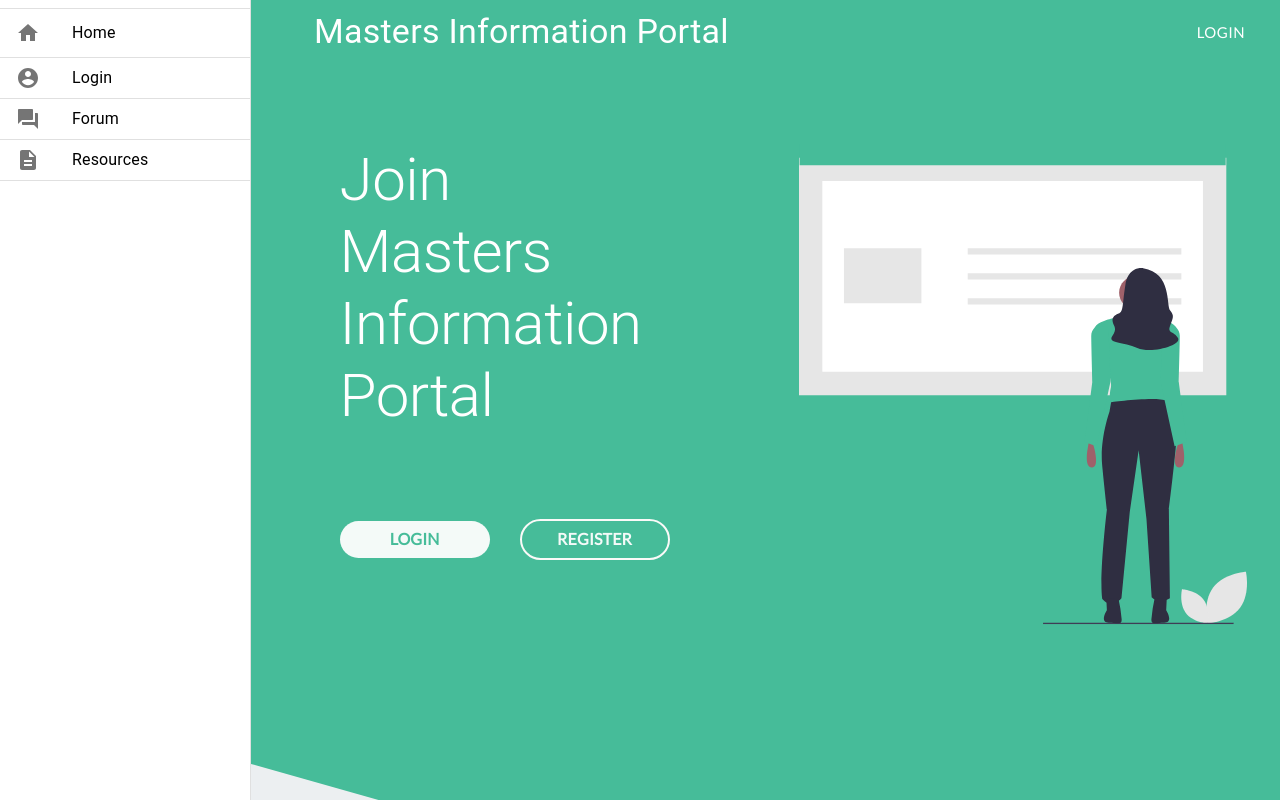
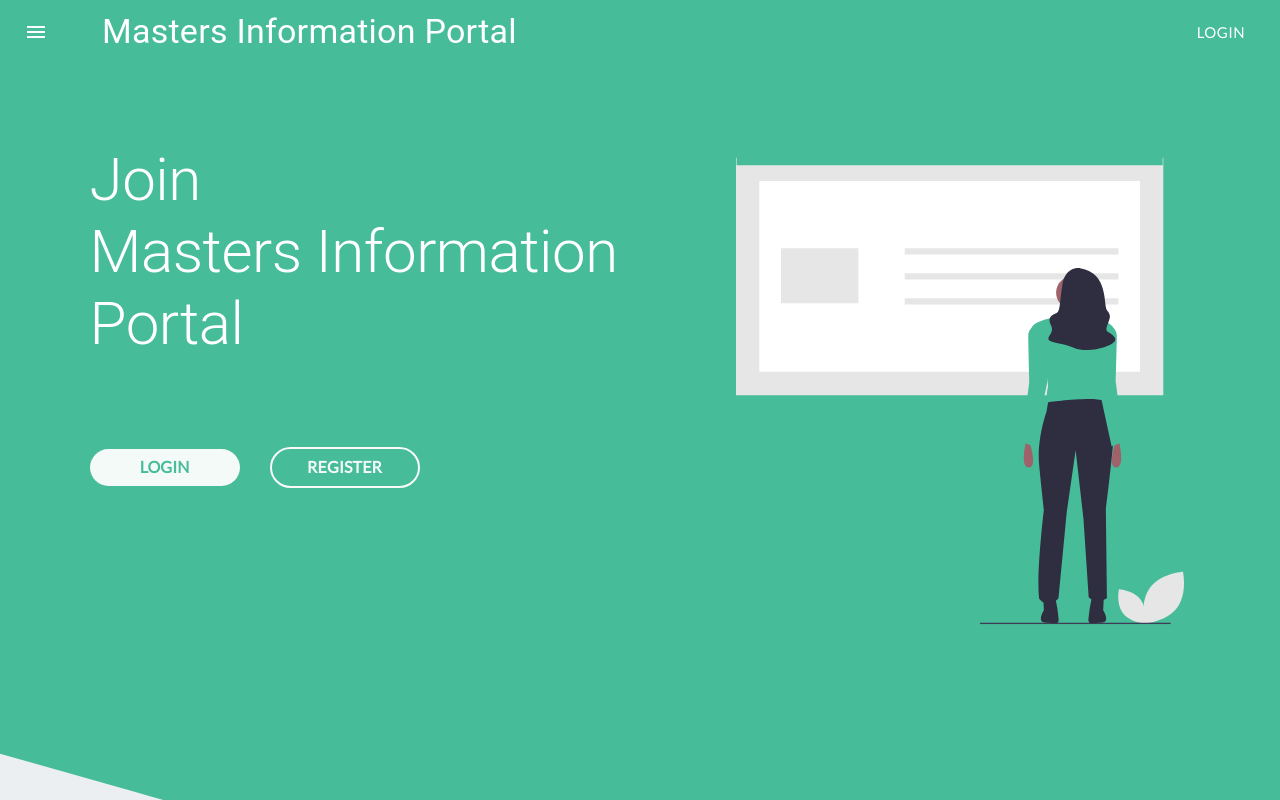
Before and after one commit to djunicode/masters-information-portal, a React (Create React App) app in the folder webapp/: page / in a window 1280 px wide. Shown: the top 800 px of the page. Built offline with nearby package versions, Linux system fonts and the light colour scheme; the HTML template or start-up script is replaced by a standard one.

Commit message:
Improvements and bug fixes(some yet to be fixed)

```diff
--- a/webapp/src/Components/Navbar/navbar.js
+++ b/webapp/src/Components/Navbar/navbar.js
@@ -55,6 +55,10 @@ const useStyles = makeStyles({
     },
     paper: {
         background: '#ffffff'
+    },
+    homepage: {
+        marginLeft: -250,
+        width: '100vw'
     }
 });
 
@@ -74,10 +78,19 @@ function NavBar(props) {
 
         setState({ ...state, [side]: open });
     };
+    const[homepage,setHomepage]=React.useState(false)
     const[url,setUrl]=React.useState(null);
     const[name,setName]=React.useState(null);
+    const[mobile,setMobile]=React.useState(false)
     useEffect(()=>{
-        if(props.loggedIn){
+        if(window.location.pathname==='/'){
+            setHomepage(true)
+            console.log(1)
+        }
+        else{
+            setHomepage(false)
+        }
+        if(props.loggedIn&&(!url||props.imageUpdate)){
             axios.get('api/users/me/', {
                 headers: {
                   Authorization: token
@@ -86,13 +99,17 @@ function NavBar(props) {
               .then(function (response) {
                 setUrl(`/api/users/${response.data._id}/avatar`);
                 setName(response.data.name);
+                props.setImageUpdate(false)
               })
               .catch(function (error) {
                 console.log("Invalid User");
               });
+              if(window.innerWidth<475){
+                setMobile(true)
+              }
         }
         // eslint-disable-next-line react-hooks/exhaustive-deps
-    },[props.loggedIn])
+    },[props.loggedIn,window.innerWidth,props.imageUpdate,window.location.pathname,homepage])
     const sideList = side => (
         <div
             className={classes.list}
@@ -115,11 +132,7 @@ function NavBar(props) {
             <List>
                 <Divider/>
                 <NavLink
-                    style={{
-                        textDecoration: 'none',
-                        color: 'black',
-                        fontFamily: 'Roboto'
-                    }}
+                    className={classes.link}
                     to='/'
                 >
                     <ListItem button>
@@ -224,17 +237,21 @@ function NavBar(props) {
                             <Typography>Add Resources</Typography>
                         </ListItem>
                     </NavLink>
-                    <ListItem button onClick={()=>{Cookies.remove('jwt');Cookies.remove('refreshToken');props.setLoggedIn(0)}}>
+                    <NavLink
+                        className={classes.link}
+                        to='/'
+                    >
+                        <ListItem button onClick={()=>{Cookies.remove('jwt');props.setLoggedIn(0);Cookies.remove('refreshToken')}}>
                             <ListItemIcon>
                                 <AccountCircleIcon />
                             </ListItemIcon>
                             <Typography>Logout</Typography>
                         </ListItem>
+                    </NavLink>
                     <Divider />
                 </React.Fragment>
                 :
-                <React.Fragment>
-                </React.Fragment>
+                null
             }
             </List>
         </div>
@@ -242,9 +259,20 @@ function NavBar(props) {
 
     return (
         <React.Fragment>
-            <div className={classes.root}>
+            <div className={classes.root} style={homepage&&!mobile?{marginLeft:'-250px'}:null}>
                 <AppBar position='static'>
                     <Toolbar>
+                        {homepage?
+                            <IconButton
+                                onClick={toggleDrawer('left', true)}
+                                edge='start'
+                                color='inherit'
+                                className={classes.menuButton}
+                                aria-label="menu"
+                            >
+                                <MenuIcon />
+                            </IconButton>
+                        :
                             <Hidden smUp implementation="css">
                                 <IconButton
                                     onClick={toggleDrawer('left', true)}
@@ -256,10 +284,12 @@ function NavBar(props) {
                                     <MenuIcon />
                                 </IconButton>
                             </Hidden>
+                        }
                         <Typography variant='h4' className={classes.title}>
                             <NavLink
                                 className={classes.linkHeader}
                                 to='/'
+                                onClick={()=>setHomepage(true)}
                             ><Typography variant='h4'>Masters Information Portal</Typography>
                             </NavLink>
                         </Typography>
@@ -286,6 +316,19 @@ function NavBar(props) {
                     </Toolbar>
                 </AppBar>
             </div>
+            {homepage?
+                <Drawer
+                    open={state.left}
+                    onClose={toggleDrawer('left', false)}
+                    classes={{ paper: classes.paper }}
+                    ModalProps={{
+                      keepMounted: true, // Better open performance on mobile.
+                    }}
+                >
+                    {sideList('left')}
+                </Drawer>
+            :
+                <React.Fragment>
                     <Hidden smUp implementation="css">
                         <Drawer
                             open={state.left}
@@ -306,6 +349,8 @@ function NavBar(props) {
                             {sideList('left')}
                         </Drawer>
                     </Hidden>
+                </React.Fragment>
+            }
             <br/>
             <br/>
         </React.Fragment>
--- a/webapp/src/Components/Router/router.js
+++ b/webapp/src/Components/Router/router.js
@@ -14,20 +14,24 @@ import SearchProfiles from '../profile3';
 import UniversityPage from '../universitypage'
 function RootRouter(props){
 
+	//homepage urls not affecting navbar
+
+	const [imageUpdate,setImageUpdate] = React.useState(false)
     const renderLogin = () => <Login loggedIn={props.loggedIn} setLoggedIn={props.setLoggedIn}/>;
 	const renderChat = () => <Messages loggedIn={props.loggedIn} />;
 	const renderAddResource = () => <AddResource loggedIn={props.loggedIn} />;
+	const renderEditProfile = () => <EditProfile setImageUpdate={setImageUpdate}/>
 	const invalidRoute = () => <Redirect to='/'/>;
 
     return (
         <Router>
-            <NavBar loggedIn={props.loggedIn} setLoggedIn={props.setLoggedIn}/>
+            <NavBar loggedIn={props.loggedIn} setLoggedIn={props.setLoggedIn} imageUpdate={imageUpdate} setImageUpdate={setImageUpdate}/>
             <Switch>
                 <Route exact path='/' component={Home}/>
                 <Route exact path='/register' component={Register}/>
                 <Route exact path='/login' component={renderLogin}/>
                 <Route exact path='/profile' component={FullWidthTabs}/>
-                <Route exact path='/edit' component={EditProfile}/>
+                <Route exact path='/edit' component={renderEditProfile}/>
                 <Route exact path='/resources' component={Resources} />
                 <Route exact path='/forum' component={Forum} />
 				<Route exact path="/chat" component={renderChat} />
--- a/webapp/src/Pages/Homepage/home.js
+++ b/webapp/src/Pages/Homepage/home.js
@@ -32,7 +32,7 @@ export default function Home(){
 		}
 	})
 	return(
-		<React.Fragment>
+		<div className="homepage-body">
 			<div className="home-header">
 				<Grid container>
 			      	<Grid item md={6}>
@@ -140,6 +140,6 @@ export default function Home(){
 			</Grid>
 			</div>
 			<br/><br/>
-		</React.Fragment>
+		</div>
 	)
 }
--- a/webapp/src/Pages/Homepage/homepage.css
+++ b/webapp/src/Pages/Homepage/homepage.css
@@ -1,3 +1,6 @@
+.homepage-body{
+	margin-left: -250px;
+}
 .home-header{
 	background :url(../../assets/svg/Homepage_header.svg);
 	background-size: 100% 100%;
@@ -5,7 +8,7 @@
 	color:white;
 	font-size: 3.5em;
 	padding-top: 110px;
-	min-height: 110vh;
+	height: 868px;
 	margin-top: -68px;
 	overflow-x: hidden;
 }
@@ -17,6 +20,7 @@
 .description-img{
 	width: auto;
 	height: auto;
+	margin-left: auto;
 }
 @media screen and (max-width:475px){
 	.home-header{
@@ -34,4 +38,7 @@
 		font-size: x-large;
 		width:100vw;
 	}
+	.homepage-body{
+		margin-left: 0px;
+	}
 }
--- a/webapp/src/Pages/Login and Sign-up/register.js
+++ b/webapp/src/Pages/Login and Sign-up/register.js
@@ -10,6 +10,7 @@ import Autocomplete,{createFilterOptions} from '@material-ui/lab/Autocomplete';
 import MenuItem from '@material-ui/core/MenuItem';
 import Chip from '@material-ui/core/Chip';
 import Snackbar from '@material-ui/core/Snackbar';
+import IconButton from '@material-ui/core/IconButton';
 import Alert from '@material-ui/lab/Alert';
 import Box from '@material-ui/core/Box';
 import InputAdornment from '@material-ui/core/InputAdornment';
@@ -513,6 +514,8 @@ export default function Register() {
               <Typography variant="h5"> Domains </Typography>
             </Grid>
             <Grid item md={6}>
+              <Grid container>
+                <Grid item xs={10}>
                   <Autocomplete
                   options={tagNames}
                   disableClearable
@@ -533,13 +536,13 @@ export default function Register() {
                       placeholder="eg:Machine Learning, IOT"
                       fullWidth
                       variant="filled"
-                  helperText="Press enter after adding each domain"
+                      helperText="Press Enter key or hit the '+' icon after adding each domain"
                       onChange={handleChange}
                       onBlur={handleBlur}
                       onKeyPress={(event) => {
                         if (event.key === 'Enter') {
                             event.preventDefault();
-                        if (values.addDomain.trim() && !values.domain.includes(values.addDomain)){
+                            if (values.addDomain.trim()&&tagNames.includes(values.addDomain)&&!values.domain.includes(values.addDomain)){
                               setFieldValue('domain',[...values.domain,values.addDomain]);
                               setFieldValue('addDomain','');
                             }
@@ -548,6 +551,20 @@ export default function Register() {
                     />
                   )}
                 />
+              </Grid>
+              <Grid item xs={2}>
+                <IconButton
+                  onClick={()=>{
+                    if (values.addDomain.trim()&&tagNames.includes(values.addDomain)&&!values.domain.includes(values.addDomain)){
+                        setFieldValue('domain',[...values.domain,values.addDomain]);
+                      setFieldValue('addDomain','');
+                    }
+                  }}
+                >
+                  <AddIcon/>
+                </IconButton>
+              </Grid>
+            </Grid>
             <br/>
             <br/>
             {values.domain.map((item,index)=>(
```
Also changed, not shown: webapp/src/Pages/Edit Profile/editProfile.js (+26 -3 lines). Lines whose indentation alone changed are shown as unchanged.
